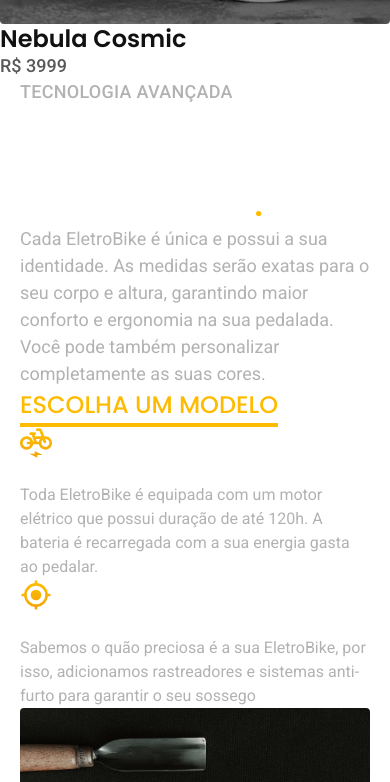
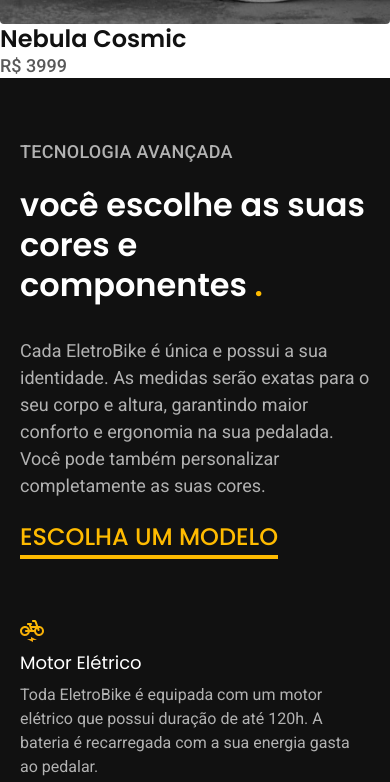
Before and after one commit to professor-wanderson-timoteo/eletrobike, a plain HTML site: page index.html in a window 390 px wide. Shown: the part 2244-3026 px from the top of the page. Drawn offline with Linux system fonts and the light colour scheme.

Commit message:
add estilos a tecnologia

```diff
--- /dev/null
+++ b/css/home/tecnologia.css
@@ -0,0 +1,78 @@
+.tecnologia-bg {
+    background-color: var(--cor-11);
+    box-shadow: inset 0 80px var(--cor-0), inset 0 -80px var(--cor-0);
+}
+
+.tecnologia {
+    display: grid;
+    grid-template-columns: 1fr 1fr;
+    gap: 40px;
+}
+
+.tecnologia-imagem img {
+    width: 100%;
+    height: 100%;
+    object-fit: cover;
+    object-position: left;
+}
+
+.tecnologia-conteudo {
+    padding-top: 160px;
+    padding-bottom: 160px;
+}
+
+.tecnologia-conteudo > span {
+    display: block;
+    margin-bottom: 20px;
+}
+
+.tecnologia-conteudo h2 {
+    margin-bottom: 32px;
+}
+
+.tecnologia-conteudo > p {
+    margin-bottom: 20px;
+}
+
+.tecnologia-conteudo a {
+    margin-bottom: 80px;
+}
+.tecnologia-vantagens {
+    display: flex;
+    gap: 40px;
+}
+
+.tecnologia-vantagens h3 {
+    margin-bottom: 8px;
+    width: max-content;
+}
+
+.tecnologia-vantagens img {
+    width: 24px;
+    margin-bottom: 8px;
+}
+
+@media (max-width: 800px) {
+    .tecnologia-bg {
+        box-shadow: initial;
+    }
+    .tecnologia {
+        grid-template-columns: 1fr;
+    }
+    .tecnologia-conteudo {
+        padding-top: 60px;
+        padding-bottom: 60px;
+    }
+    .tecnologia-imagem {
+        display: none;
+    }
+    .tecnologia a {
+        margin-bottom: 60px;
+    }
+}
+
+@media (max-width: 600px) {
+    .tecnologia-vantagens {
+        flex-direction: column;
+    }
+}
--- a/css/style.css
+++ b/css/style.css
@@ -9,3 +9,4 @@
 @import"./utilidades/componentes.css";
 
 @import "./home/introducao.css";
+@import "./home/tecnologia.css";
```
